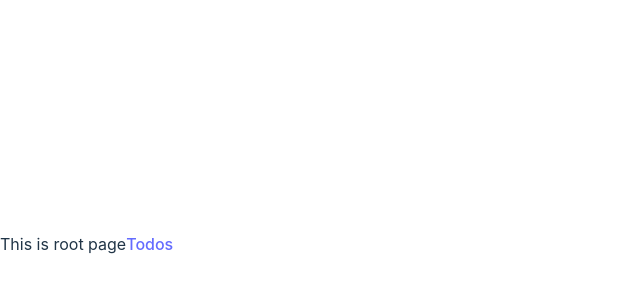
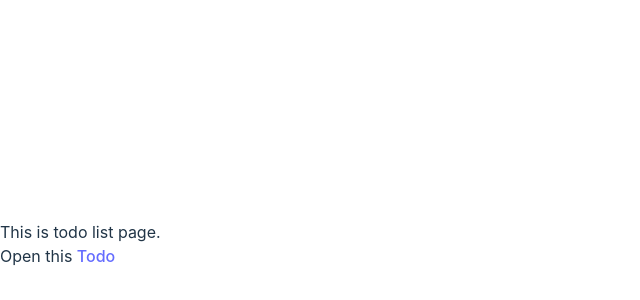
Before and after one commit to yonjans/bdd-vite, a React (Vite) app: page /todos in a window 1280 px wide. Shown: the part 156-456 px from the top of the page, without its empty margins (0-640 px from the left). Built offline with nearby package versions, Linux system fonts and the light colour scheme.

Commit message:
test: root route should show root page message

```diff
--- /dev/null
+++ b/src/layouts/RootLayout.tsx
@@ -0,0 +1,7 @@
+import { Outlet } from "react-router"
+
+const RootLayout = () => {
+    return <Outlet />
+}
+
+export default RootLayout
--- /dev/null
+++ b/src/layouts/TodoLayout.tsx
@@ -0,0 +1,7 @@
+import { Outlet } from "react-router"
+
+const TodoLayout = () => {
+    return <Outlet />
+}
+
+export default TodoLayout
--- a/src/pages/RootPage.tsx
+++ b/src/pages/RootPage.tsx
@@ -1,12 +1,10 @@
-import React from "react"
 import { Link } from "react-router-dom"
 
-const RootPage = ({children}: React.PropsWithChildren) => {
-    return <p>
-        This is root page
-        <Link to={'/todos'}>Todos</Link>
-        {children}
-    </p>
+const RootPage = () => {
+    return <>
+        This is root page.<br/>
+        Go to <Link to={'/todos'}>Todos</Link>
+    </>
 }
 
 export default RootPage
--- a/src/pages/TodoList.tsx
+++ b/src/pages/TodoList.tsx
@@ -1,5 +1,10 @@
+import { Link } from "react-router-dom"
+
 const TodoListPage = () => {
-    return <p>This is todo list page</p>
+    return <>
+        This is todo list page.<br/>
+        Open this <Link to={'/todos/123'}>Todo</Link>
+    </>
 }
 
 export default TodoListPage
--- a/src/routes.tsx
+++ b/src/routes.tsx
@@ -3,13 +3,16 @@ import TodoPage from "./pages/TodoPage"
 import RootPage from "./pages/RootPage"
 import AboutPage from "./pages/AboutPage"
 import TodoListPage from "./pages/TodoList"
+import RootLayout from "./layouts/RootLayout"
+import TodoLayout from "./layouts/TodoLayout"
 
-const routes = <Route path="/" element={<RootPage />}>
-<Route index element={<RootPage />} />
-<Route path="about" element={<AboutPage />} />
-<Route path="todos" element={<TodoListPage />}>
-    <Route path=":id" element={<TodoPage />} />
-</Route>
+const routes = <Route path="/" element={<RootLayout />}>
+    <Route index element={<RootPage />} />
+    <Route path="about" element={<AboutPage />} />
+    <Route path="todos" element={<TodoLayout />}>
+        <Route index element={<TodoListPage />} />
+        <Route path=":id" element={<TodoPage />} />
+    </Route>
 </Route>
 
 export default routes
```
Also changed, not shown: 1 other file (tests, documents, lock files or other folders).
